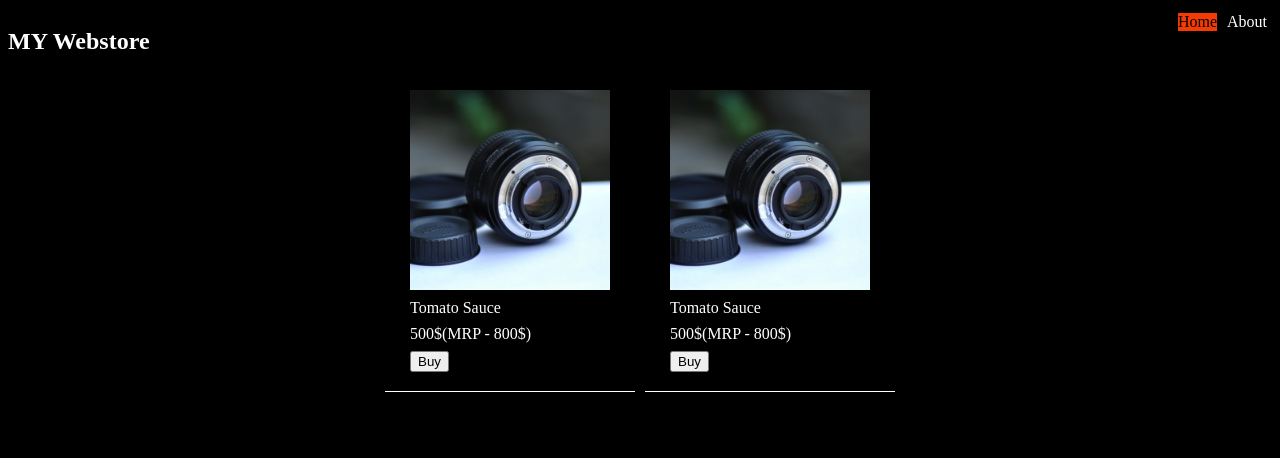
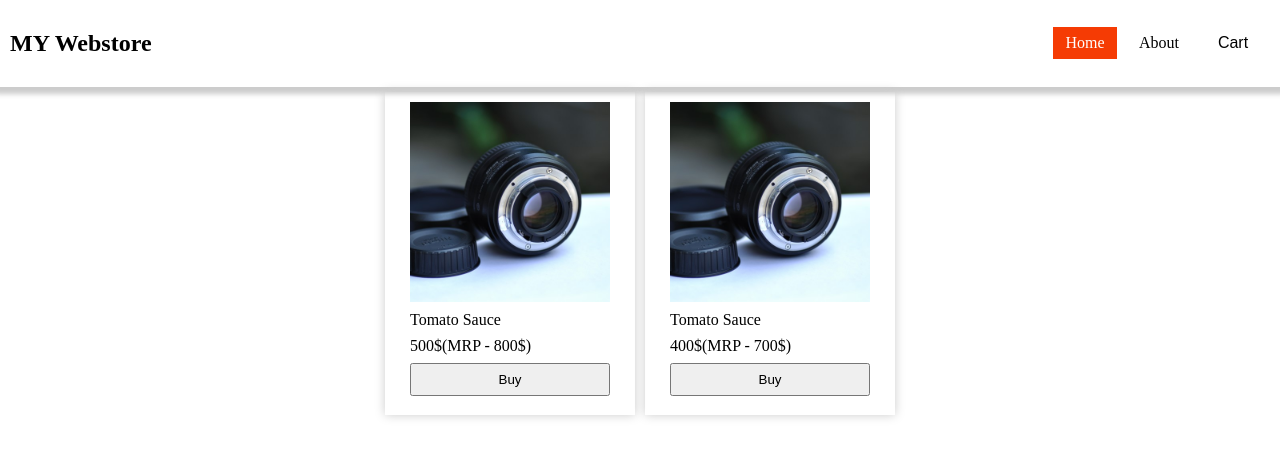
Before and after one commit to sauravk7077/shopApp, a React (Create React App) app: page / in a window 1280 px wide. Shown: the top 458 px of the page. Built offline with nearby package versions, Linux system fonts and the light colour scheme.

Commit message:
added cart and removed manual inputs

```diff
--- a/src/App.js
+++ b/src/App.js
@@ -2,18 +2,24 @@ import React from 'react';
 import Header from "./components/Header";
 import About from "./components/About";
 import Home from "./components/Home";
+import CartContext from "./CartContext";
+import CartBox from "./components/CartBox";
 import {BrowserRouter, Route} from "react-router-dom";
+
 
 class App extends React.Component {
   render() {
     return (
+      <CartContext>
         <BrowserRouter>
           <div className="App">
             <Header/>
+            <CartBox/>
             <Route path='/' component={Home} exact/>
             <Route path="/about" component={About}/>
           </div>
         </BrowserRouter>
+      </CartContext>
 
     );
   }
--- /dev/null
+++ b/src/CartContext.js
@@ -0,0 +1,30 @@
+import React, {createContext} from "react";
+
+export const CartContext = createContext();
+
+class CartContextProvider extends React.Component{
+    state= {
+        cart: [],
+        show: false
+    }
+
+    addToCart = ob=>{
+        const cartNew = [...this.state.cart , ob];
+        this.setState({
+            cart: cartNew
+        });
+    }
+
+    toggleShow = _=>{
+        this.setState(s=>({show: !s.show}))
+    }
+    render() {
+        return (
+            <CartContext.Provider value={{...this.state, addToCart: this.addToCart, toggleShow: this.toggleShow}}>
+                {this.props.children}
+            </CartContext.Provider>
+        )
+    }
+}
+
+export default CartContextProvider;
--- /dev/null
+++ b/src/components/Button.js
@@ -0,0 +1,9 @@
+import React from "react";
+
+function Button(props) {
+    return (
+        <button className='btn' onClick={props.click}>{props.value}</button>
+    )
+}
+
+export default Button;
--- /dev/null
+++ b/src/components/CartBox.js
@@ -0,0 +1,26 @@
+import React,{useContext} from "react";
+import {CartContext} from "../CartContext";
+
+function CartBox() {
+    const {cart, show} = useContext(CartContext);
+    const items = cart.map(i=>(
+        <div className="cartItem" key={i.id}>
+            <div className="image">
+                <img src={"./img/" + i.image} alt={i.name}/>
+            </div>
+            <div>
+                <div>{i.name}</div>
+                <div>{i.price}</div>
+                <div>{i.mrp}</div>
+            </div>
+        </div>
+    ))
+    const empty = <div className="empty">Your cart is empty</div>
+    return (
+        <div className={"cartBox" + (!show?' hidden':'')}>
+            {items.length>0 ? items : empty}
+        </div>
+    )
+}
+
+export default CartBox;
--- a/src/components/Header.js
+++ b/src/components/Header.js
@@ -1,7 +1,9 @@
-import React from "react";
+import React,{useContext} from "react";
 import { NavLink } from "react-router-dom";
+import {CartContext} from "../CartContext";
 
 function Header() {
+    const {toggleShow} = useContext(CartContext);
     return (
             <header>
                 <div id='logo'>
@@ -10,6 +12,7 @@ function Header() {
                 <nav>
                     <NavLink className="link" to="/" exact>Home</NavLink>
                     <NavLink className="link" to="/about">About</NavLink>
+                    <button className="link" onClick={toggleShow}>Cart</button>
                 </nav>
             </header>
     )
--- a/src/components/Home.js
+++ b/src/components/Home.js
@@ -7,8 +7,9 @@ function Home() {
         <div id="home">
             <Fade big cascade>
             <div className="items-container">
-                <Item/>
-                <Item/>
+                <Item id="dfl4" name="Tomato Sauce" price={500} mrp={800} image="cam.jpg"/>
+                <Item id="dfl3" name="Tomato Sauce" price={400} mrp={700} image="cam.jpg"/>
+
             </div>
             </Fade>
         </div>
--- a/src/components/Item.js
+++ b/src/components/Item.js
@@ -1,22 +1,26 @@
-import React from "react";
+import React,{useContext} from "react";
 import Fade from "react-reveal/Fade";
+import Button from "./Button";
+import {CartContext} from "../CartContext";
 
 function Item(props) {
+    const cartContext = useContext(CartContext);
+    const {name, price,image, mrp} = props;
     return (
         <Fade big cascade>
             <div className="item">
                 <div className="image">
-                    <img src="img/cam.jpg" alt="Tomato Sauce" loading='lazy'/>
+                    <img src={"./img/"+image} alt="Tomato Sauce" loading='lazy'/>
                 </div>
                 <div className="details">
-                    <div className="head">Tomato Sauce</div>
+                <div className="head">{name}</div>
                     <div >
                         <span>
-                        <p>500$</p>
-                        <p>(MRP - 800$)</p>
+                            <p>{price + "$"}</p>
+                        <p>(MRP - {mrp + "$"})</p>
                         </span>
                     </div>
-                    <button>Buy</button>
+                    <Button value={'Buy'} click={_=>cartContext.addToCart(props)}/>
                 </div>
             </div>
         </Fade>
--- a/src/index.sass
+++ b/src/index.sass
@@ -1,17 +1,19 @@
-$white: #fff
+$accent: #000
 $main: #F53B04
-$bg: #000
+$bg: #fff
 
-@mixin centered-flex($j:center, $a:flex-start)
+@mixin flex($j:center, $a:flex-start, $d: row, $wrap: nowrap)
   display: flex
   align-items: $a
   justify-content: $j
+  flex-flow: $d $wrap
 
 
 body
   background: $bg
-  color: $white
-  overflow: hidden
+  color: $accent
+  overflow-x: hidden
+  margin: 0
 
 a
   text-decoration: none
@@ -20,16 +22,25 @@ p
   display: inline
 
 header
-  @include centered-flex(space-between)
+  @include flex($j: space-between, $a: center)
+  padding: 10px
+  box-shadow: 0 2px 5px 5px darken($bg, 20%)
   nav
-    @include centered-flex()
+    @include flex()
 
 
 
 .link
-  color: $white
-  font-size: 1em
+  color: $accent
+  background: transparent
+  @include flex($a: center)
+  height: 2rem
+  width: 4rem
+  font-size: 1rem
   margin: 5px
+  border: none
+  outline: none
+  cursor: pointer
   &:hover
     background: $main
     color: $bg
@@ -39,30 +50,30 @@ header
   color: $bg
 
 .items-container
-  @include centered-flex(center, center)
+  @include flex(center, center)
 
 
 .item
-  @include centered-flex(center, center)
+  @include flex(center, center)
   width: 250px
   margin: 5px
   box-sizing: border-box
   padding: 10px
   flex-direction: column
-  border-bottom: 1px solid #fff
+  box-shadow: 0 0 10px darken($bg, 20%)
   .image
     width: 200px
     height: 200px
     overflow: hidden
     margin: auto
-    @include centered-flex(center, center)
+    @include flex(center, center)
 
   > *
     margin: 5px
 
 .details
   width: 200px
-  @include centered-flex(center, flex-start)
+  @include flex(center, flex-start)
 
   flex-direction: column
   box-sizing: border-box
@@ -72,3 +83,53 @@ header
 .item
   img
     height: 200px
+
+
+/*
+  -----------------
+    Button
+  -----------------
+  */
+
+.btn
+  width: 100%
+  height: 2.5em
+
+
+
+
+
+/*
+  -----------------
+    CartBox
+  -----------------
+  */
+
+
+.cartBox
+  @include flex($j: center, $d: column)
+  position: fixed
+  top: 95px
+  right: 5px
+  z-index: 9
+  padding: 10px
+  box-shadow: 0 0 10px darken($bg, 20%)
+  .cartItem
+    @include flex($a: center)
+    margin: 5px
+    .image
+      width: 60px
+      height: 50px
+      img
+        width: 100%
+    *
+      margin: 5px
+
+.cartBox.hidden
+  display: none
+
+
+.empty
+  @include flex($a:center)
+  width: 200px
+  height: 40px
```
Lines whose indentation alone changed are shown as unchanged.
